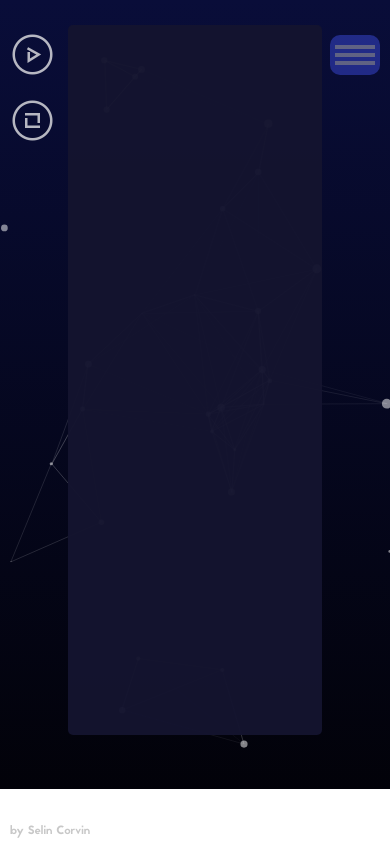
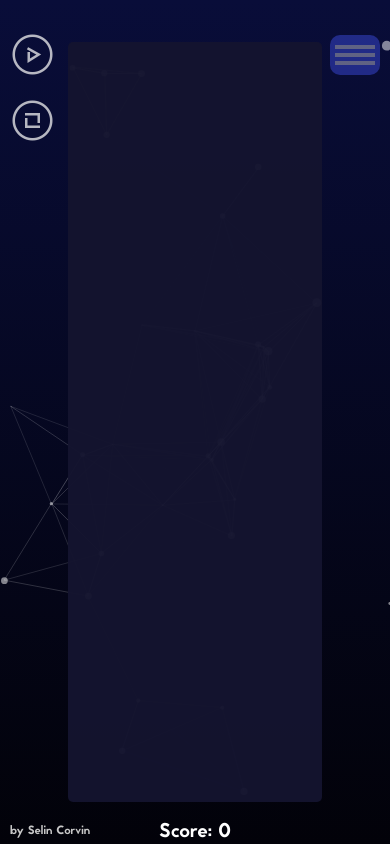
Before and after one commit to unsxxndxrk/unsxxndxrk.github.io, a PHP site: page / in a window 390 px wide. Run offline with PHP 8.4, Linux system fonts and the light colour scheme.

Commit message:
test 100vh fix

```diff
--- a/css/responsive.css
+++ b/css/responsive.css
@@ -36,9 +36,9 @@
 
 /* 600 - 767 px */
 @media screen and (max-width: 767px) {
-	.main { height: calc(100vh - 55px); }
+	/*.main { height: calc(100vh - 55px); }*/
 
-	.main .particles-bg .main__wrapper { width: 75%; top: 25px; }
+	.main .particles-bg .main__wrapper { width: 75%; /*top: 25px;*/ }
 
 	.saved-text {
 	  top: unset;
--- a/js/main.js
+++ b/js/main.js
@@ -58,6 +58,11 @@ window.onload = function() {
 	else if (windowWidth >= 600 && windowWidth < 1080) { spawnEdge = 160; } //600 - 1079
 	else if (windowWidth >= 425 && windowWidth < 600) { spawnEdge = 130; } //425 - 600
 	else if (windowWidth >= 320 && windowWidth < 425) { spawnEdge = 110; } //320 - 424
+
+	if (window.innerWidth < 768) { //fix the 100vh bug
+		spawnArea.style.height = window.innerHeight;
+		console.log('mobile');
+	}
 
 	//if user press play button
 	play.onclick = function() {
```
